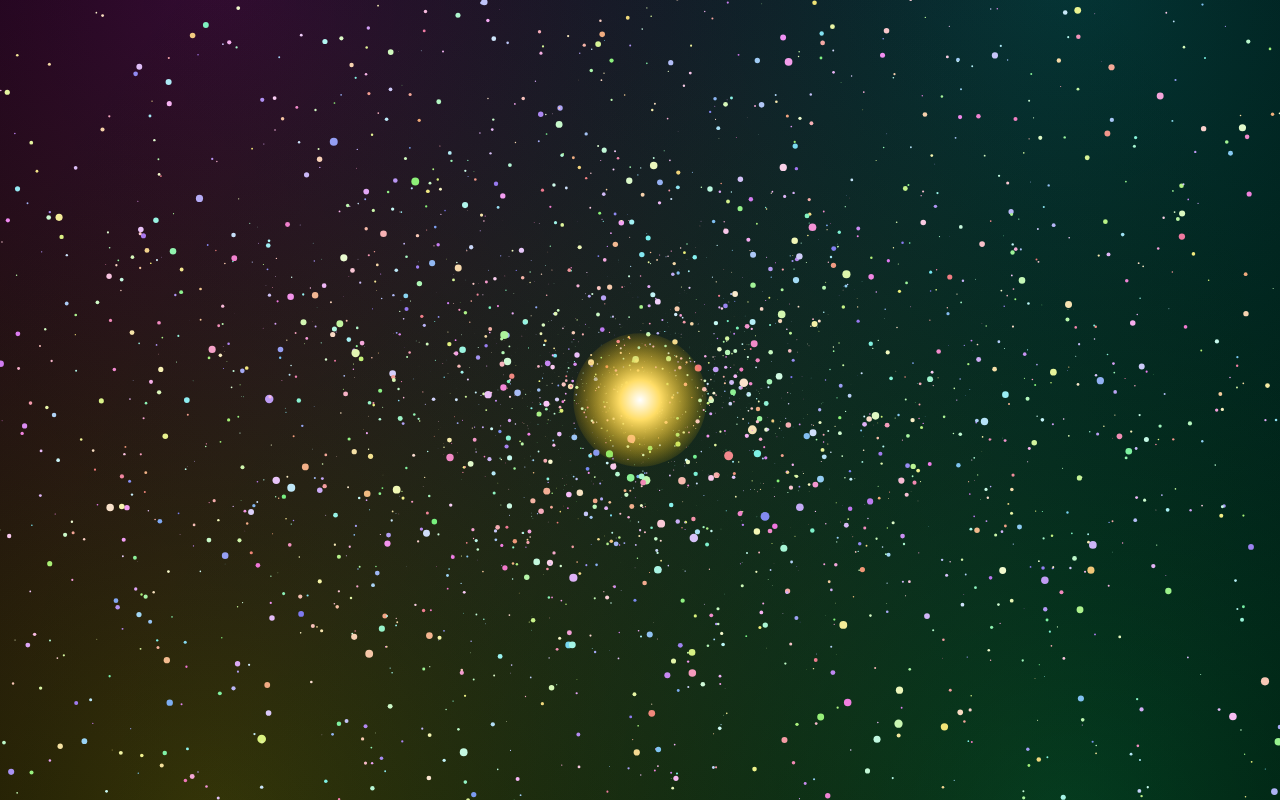
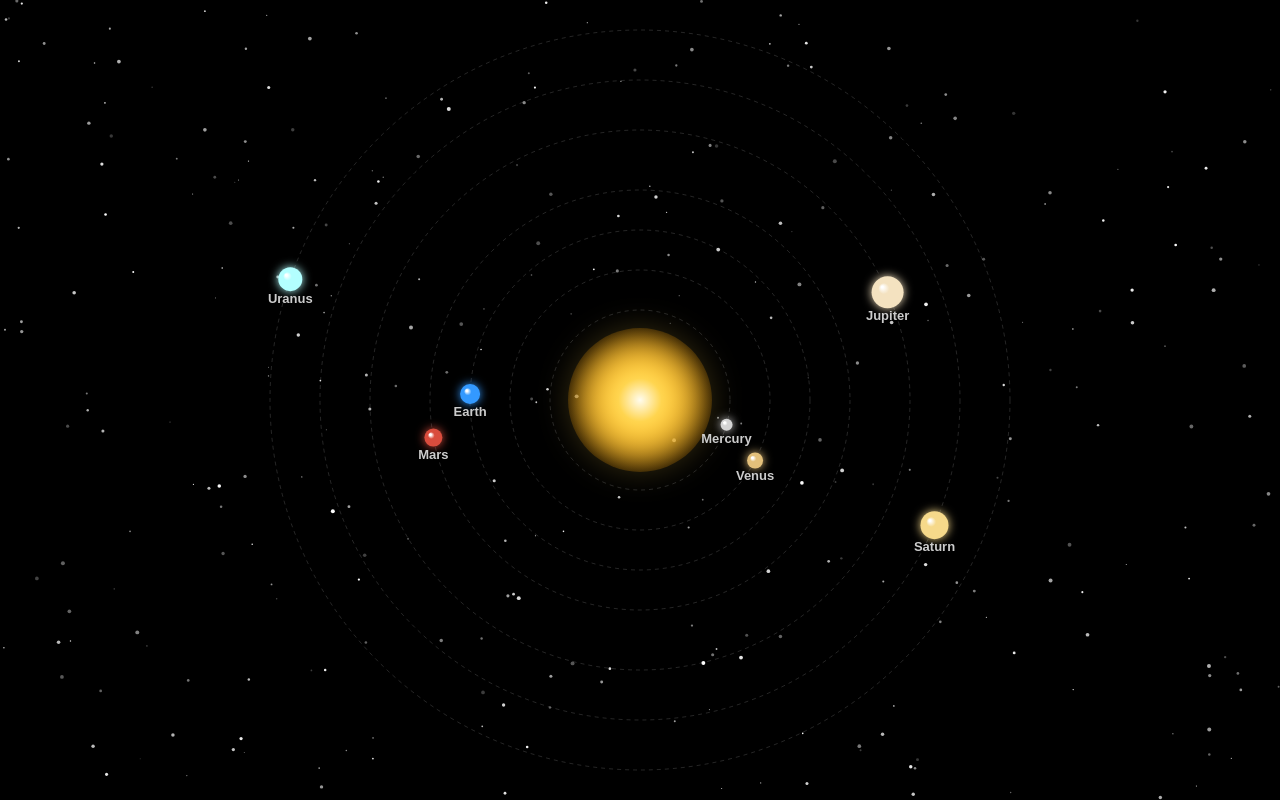
Before and after one commit to Hien0101/loveyou-b-iucuame, a plain HTML site: page index.html in a window 1280 px wide. Drawn offline with Linux system fonts and the light colour scheme; animation ran at ten frames a second.

Commit message:
Add files via upload

```diff
--- a/index.html
+++ b/index.html
@@ -2,12 +2,15 @@
 <html lang="vi">
   <head>
     <meta charset="UTF-8" />
-    <meta name="viewport" content="width=device-width, initial-scale=1.0" />
-    <title>Galaxy View</title>
+    <meta
+      name="viewport"
+      content="width=device-width, initial-scale=1.0, maximum-scale=1.0, user-scalable=no"
+    />
+    <title>Solar System with Stars</title>
     <link rel="stylesheet" href="main.css" />
   </head>
   <body>
-    <canvas id="galaxy"></canvas>
+    <canvas id="solarCanvas"></canvas>
     <script src="main.js"></script>
   </body>
 </html>
--- a/main.css
+++ b/main.css
@@ -3,15 +3,16 @@
   padding: 0;
   box-sizing: border-box;
 }
-
-body,
-html {
+html,
+body {
   width: 100%;
   height: 100%;
   overflow: hidden;
   background: #000;
+  touch-action: manipulation;
 }
-
 canvas {
   display: block;
+  width: 100vw;
+  height: 100vh;
 }
--- a/main.js
+++ b/main.js
@@ -1,123 +1,128 @@
-const canvas = document.getElementById("galaxy");
+const canvas = document.getElementById("solarCanvas");
 const ctx = canvas.getContext("2d");
 
-let cw = (canvas.width = window.innerWidth);
-let ch = (canvas.height = window.innerHeight);
-let cX = cw / 2,
-  cY = ch / 2;
+let cw, ch;
+function resizeCanvas() {
+  canvas.width = cw = window.innerWidth;
+  canvas.height = ch = window.innerHeight;
+}
+resizeCanvas();
+window.addEventListener("resize", resizeCanvas);
 
-window.addEventListener("resize", () => {
-  cw = canvas.width = window.innerWidth;
-  ch = canvas.height = window.innerHeight;
-  cX = cw / 2;
-  cY = ch / 2;
+const createStarField = () => {
+  const arr = [];
+  const N = 300;
+  for (let i = 0; i < N; i++) {
+    arr.push({
+      x: Math.random() * cw,
+      y: Math.random() * ch,
+      r: 0.5 + Math.random() * 1.5,
+      alpha: 0.2 + Math.random() * 0.8,
+    });
+  }
+  return arr;
+};
+let starsBg = createStarField();
+
+const centerX = () => cw / 2;
+const centerY = () => ch / 2;
+
+// Planets data
+const planets = [
+  { name: "Mercury", d: 90, r: 6, color: "#d4d4d4", speed: 0.004 },
+  { name: "Venus", d: 130, r: 8, color: "#e3c07b", speed: 0.003 },
+  { name: "Earth", d: 170, r: 10, color: "#3399ff", speed: 0.0025 },
+  { name: "Mars", d: 210, r: 9, color: "#d94c3d", speed: 0.0015 },
+  { name: "Jupiter", d: 270, r: 16, color: "#f4e2c0", speed: 0.001 },
+  { name: "Saturn", d: 320, r: 14, color: "#f6d98a", speed: 0.0008 },
+  { name: "Uranus", d: 370, r: 12, color: "#b3ffff", speed: 0.0006 },
+];
+planets.forEach((p) => (p.angle = Math.random() * Math.PI * 2));
+
+// Handle click on Earth
+canvas.addEventListener("click", (e) => {
+  const rect = canvas.getBoundingClientRect();
+  const mx = e.clientX - rect.left;
+  const my = e.clientY - rect.top;
+
+  planets.forEach((p) => {
+    if (p.name === "Earth") {
+      const x = centerX() + p.d * Math.cos(p.angle);
+      const y = centerY() + p.d * Math.sin(p.angle);
+      if (Math.hypot(mx - x, my - y) <= p.r + 8) {
+        window.location.href = "https://hien0101.github.io/loveyou2/";
+      }
+    }
+  });
 });
 
-const stars = [],
-  N = 5000;
-let zMain = 1.8,
-  tzMain = 1.8;
+function draw() {
+  ctx.clearRect(0, 0, cw, ch);
 
-for (let i = 0; i < N; i++) {
-  stars.push({
-    r0: 50 + Math.random() * Math.max(cw, ch),
-    a: Math.random() * 2 * Math.PI,
-    s: 0.00002 + Math.random() * 0.0002,
-    z: Math.random(),
-    sz: 0.7 + Math.random() * 3,
-    et: 0.3 + Math.random() * 0.7,
-    c: `hsl(${Math.random() * 360},80%,${70 + Math.random() * 20}%)`,
-  });
-}
-
-canvas.addEventListener("mousemove", (e) => {
-  const dx = e.clientX - cX,
-    dy = e.clientY - cY;
-  tzMain = 1.8 + (Math.hypot(dx, dy) / Math.max(cw, ch)) * 3;
-});
-canvas.addEventListener("touchmove", (e) => {
-  const t = e.touches[0];
-  const dx = t.clientX - cX,
-    dy = t.clientY - cY;
-  tzMain = 1.8 + (Math.hypot(dx, dy) / Math.max(cw, ch)) * 3;
-  e.preventDefault();
-});
-
-canvas.addEventListener("click", (e) => {
-  const dx = e.clientX - cX;
-  const dy = e.clientY - cY;
-  const dist = Math.hypot(dx, dy);
-
-  const starRadius = getStarRadius(); // sử dụng lại hàm responsive bên dưới
-
-  if (dist < starRadius + 15) {
-    window.location.href = "https://hien0101.github.io/loveyou-b-iucuame/";
-  } else {
-    stars.forEach((s) => {
-      s.r0 = 50 + Math.random() * Math.max(cw, ch);
-    });
-  }
-});
-
-function getStarRadius() {
-  let base = Math.min(cw, ch) / 12;
-  if (cw < 600 || ch < 600) {
-    base *= 0.75; // thu nhỏ ngôi sao to hơn nữa trên điện thoại
-  }
-  return base;
-}
-
-function drawGalaxy() {
-  ctx.clearRect(0, 0, cw, ch);
-  zMain += (tzMain - zMain) * 0.05;
-
-  const quadR = Math.max(cw, ch);
-  [
-    ["rgba(255,0,255,0.2)", -1, -1],
-    ["rgba(0,255,255,0.2)", 1, -1],
-    ["rgba(255,255,0,0.2)", -1, 1],
-    ["rgba(0,255,128,0.2)", 1, 1],
-  ].forEach(([col, ix, iy]) => {
-    const g = ctx.createRadialGradient(
-      cX + (ix * quadR) / 3,
-      cY + (iy * quadR) / 3,
-      0,
-      cX + (ix * quadR) / 3,
-      cY + (iy * quadR) / 3,
-      quadR
-    );
-    g.addColorStop(0, col);
-    g.addColorStop(1, "transparent");
-    ctx.fillStyle = g;
-    ctx.fillRect(0, 0, cw, ch);
-  });
-
-  // sao bé elip quay
-  stars.forEach((s) => {
-    s.a += s.s;
-    const scale = (1 - s.z) * zMain;
-    const dist = s.r0 * scale;
-    const x = cX + dist * Math.cos(s.a);
-    const y = cY + dist * s.et * Math.sin(s.a);
+  // draw background stars
+  starsBg.forEach((s) => {
     ctx.beginPath();
-    ctx.arc(x, y, s.sz * scale * 0.7, 0, 2 * Math.PI);
-    ctx.fillStyle = s.c;
+    ctx.arc(s.x, s.y, s.r, 0, 2 * Math.PI);
+    ctx.fillStyle = `rgba(255,255,255,${s.alpha})`;
     ctx.fill();
   });
 
-  // ngôi sao to responsive
-  const starRadius = getStarRadius();
-  const mg = ctx.createRadialGradient(cX, cY, 0, cX, cY, starRadius);
-  mg.addColorStop(0, "white");
-  mg.addColorStop(0.3, "#ffdd66");
-  mg.addColorStop(1, "rgba(255,200,0,0.1)");
+  const sx = centerX(),
+    sy = centerY();
+  const sunR = Math.min(cw, ch) * 0.09;
+  // draw sun
+  const sunGrad = ctx.createRadialGradient(sx, sy, 0, sx, sy, sunR);
+  sunGrad.addColorStop(0, "#fffcee");
+  sunGrad.addColorStop(0.3, "#ffd54f");
+  sunGrad.addColorStop(1, "rgba(255,160,0,0.2)");
+  ctx.beginPath();
+  ctx.arc(sx, sy, sunR, 0, 2 * Math.PI);
+  ctx.fillStyle = sunGrad;
+  ctx.shadowBlur = 30;
+  ctx.shadowColor = "#ffd54f";
+  ctx.fill();
+  ctx.shadowBlur = 0;
 
-  ctx.beginPath();
-  ctx.arc(cX, cY, starRadius * (1 + (zMain - 1.8) * 0.2), 0, 2 * Math.PI);
-  ctx.fillStyle = mg;
-  ctx.fill();
+  // draw orbits and planets
+  planets.forEach((p) => {
+    ctx.beginPath();
+    ctx.strokeStyle = "rgba(255,255,255,0.15)";
+    ctx.setLineDash([4, 4]);
+    ctx.arc(sx, sy, p.d, 0, 2 * Math.PI);
+    ctx.stroke();
+    ctx.setLineDash([]);
 
-  requestAnimationFrame(drawGalaxy);
+    p.angle += p.speed;
+    const x = sx + p.d * Math.cos(p.angle);
+    const y = sy + p.d * Math.sin(p.angle);
+
+    // draw planet with glow
+    const grad = ctx.createRadialGradient(
+      x - p.r / 3,
+      y - p.r / 3,
+      1,
+      x,
+      y,
+      p.r
+    );
+    grad.addColorStop(0, "white");
+    grad.addColorStop(0.3, p.color);
+    grad.addColorStop(1, p.color);
+    ctx.beginPath();
+    ctx.arc(x, y, p.r, 0, 2 * Math.PI);
+    ctx.fillStyle = grad;
+    ctx.shadowBlur = 10;
+    ctx.shadowColor = p.color;
+    ctx.fill();
+    ctx.shadowBlur = 0;
+
+    // planet label
+    ctx.font = "bold 13px Arial";
+    ctx.fillStyle = "#ccc";
+    ctx.textAlign = "center";
+    ctx.fillText(p.name, x, y + p.r + 12);
+  });
+
+  requestAnimationFrame(draw);
 }
-
-drawGalaxy();
+draw();
```
